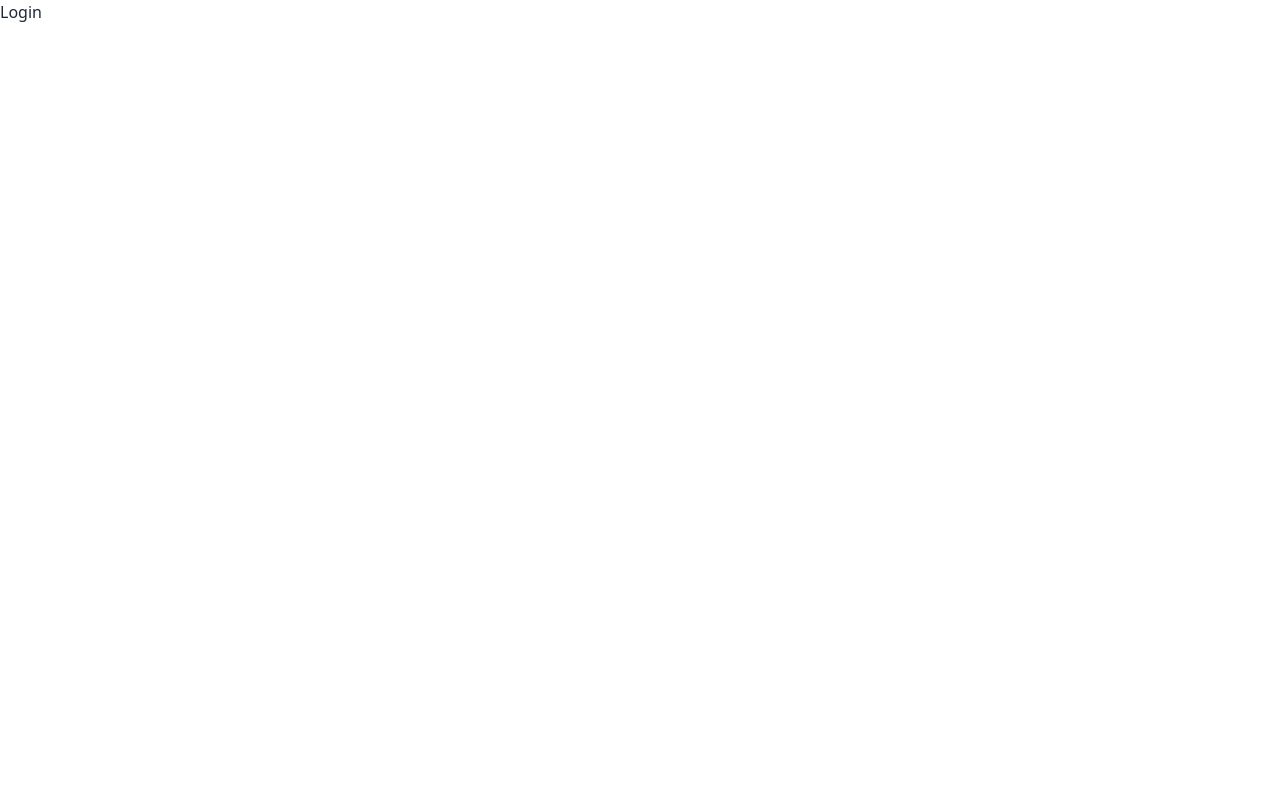
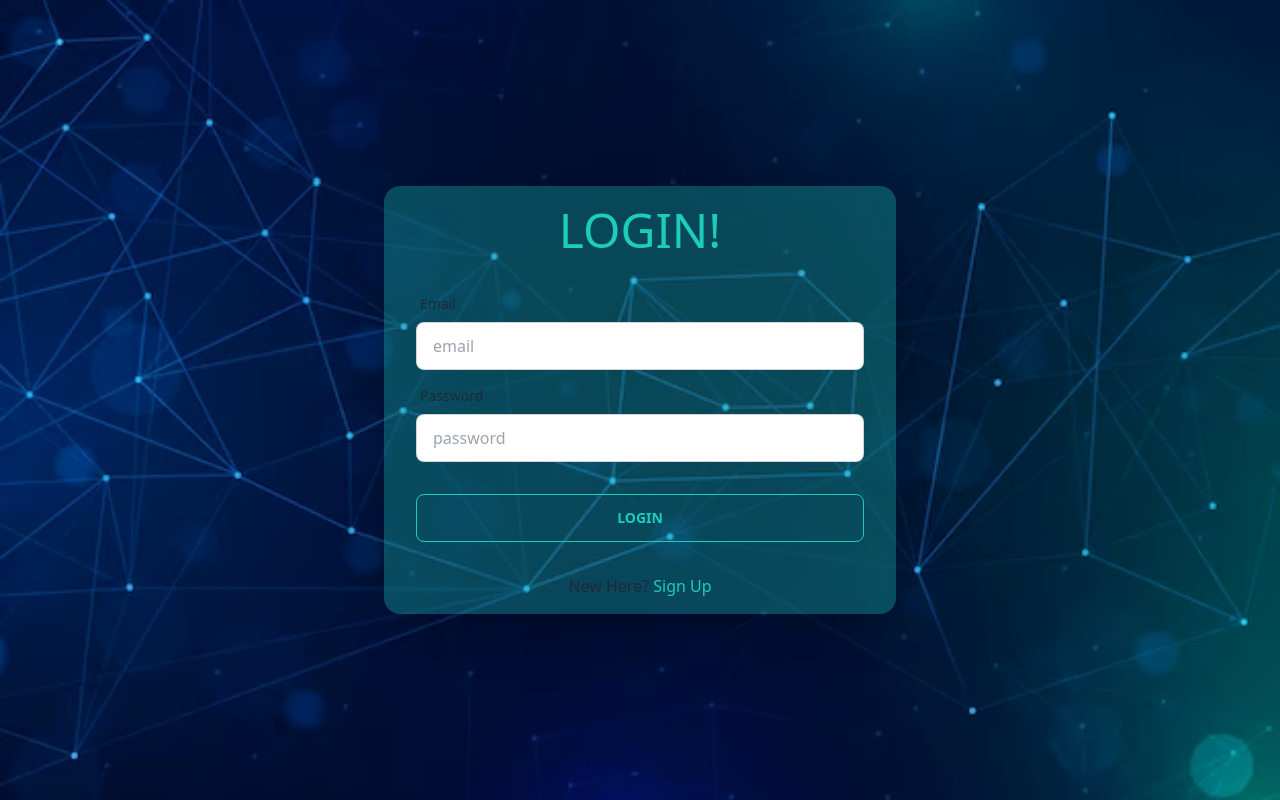
Before and after one commit to rakibmahmud139/summer-camp-school-sports-academy, a React (Vite) app: page /login in a window 1280 px wide. Built offline with nearby package versions, Linux system fonts and the light colour scheme; no server answers.

Commit message:
added login

```diff
--- a/package.json
+++ b/package.json
@@ -15,6 +15,7 @@
     "match-sorter": "^6.3.1",
     "react": "^18.2.0",
     "react-dom": "^18.2.0",
+    "react-hook-form": "^7.45.4",
     "react-router-dom": "^6.14.2",
     "sort-by": "^1.2.0",
     "sweetalert2": "^11.7.20"
--- a/src/Pages/Login/Login.jsx
+++ b/src/Pages/Login/Login.jsx
@@ -1,8 +1,58 @@
+import { useForm } from "react-hook-form";
+import { Link } from "react-router-dom";
+import useAuth from "../../hooks/useAuth";
+import Swal from "sweetalert2";
 
 const Login = () => {
+    const { login } = useAuth();
+
+
+    //Login User
+    const { register, handleSubmit, reset } = useForm();
+    const onSubmit = data => {
+        login(data.email, data.password)
+            .then(res => {
+                const loggedUser = res.user;
+                if (loggedUser) {
+                    Swal.fire({
+                        position: 'top-end',
+                        icon: 'success',
+                        title: 'Login Successful',
+                        showConfirmButton: false,
+                        timer: 1500
+                    })
+                    reset();
+                }
+            })
+            .catch(err => {
+                console.log(err);
+            })
+    };
+
+
     return (
-        <div>
-            <h3>Login </h3>
+        <div className="hero min-h-screen loginBackground">
+            <form onSubmit={handleSubmit(onSubmit)} className="card flex-shrink-0 w-full max-w-lg shadow-2xl bg-accent bg-opacity-30">
+                <h3 className="text-5xl text-center uppercase pt-5 text-accent">Login!</h3>
+                <div className="card-body">
+                    <div className="form-control">
+                        <label className="label">
+                            <span className="label-text">Email</span>
+                        </label>
+                        <input type="email"  {...register("email", { required: true })} placeholder="email" className="input input-bordered" />
+                    </div>
+
+                    <div className="form-control">
+                        <label className="label">
+                            <span className="label-text">Password</span>
+                        </label>
+                        <input type="password"  {...register("password", { required: true })} placeholder="password" className="input input-bordered" />
+                    </div>
+
+                    <input className="btn btn-outline btn-accent mt-6" type="submit" value="Login" />
+                </div>
+                <p className="text-center pb-4">New Here? <Link to='/signUp' className="text-accent">Sign Up</Link></p>
+            </form>
         </div>
     );
 };
--- a/src/Pages/SignUp/SignUp.jsx
+++ b/src/Pages/SignUp/SignUp.jsx
@@ -5,7 +5,7 @@ import Swal from "sweetalert2";
 
 
 const SignUp = () => {
-    const { createUser } = useAuth();
+    const { createUser, updateUserProfile } = useAuth();
     const [error, setError] = useState();
 
 
@@ -37,8 +37,9 @@ const SignUp = () => {
 
         createUser(email, password)
             .then(res => {
-                const createdUser = res.user;
-                console.log(createdUser);
+                const createUser = res.user;
+                updateUserProfile(name, photo)
+                    .then(res => {
                         if (createUser) {
                             Swal.fire({
                                 position: 'top-end',
@@ -48,6 +49,11 @@ const SignUp = () => {
                                 timer: 1500
                             })
                         }
+                    })
+                    .catch(err => {
+                        console.log(err);
+                    })
+                console.log(createUser);
                 form.reset('');
                 setError('');
             })
@@ -60,7 +66,7 @@ const SignUp = () => {
         <div className="hero min-h-screen loginBackground">
             <form onSubmit={handleSignUp} className="card flex-shrink-0 w-full max-w-lg shadow-2xl bg-accent bg-opacity-30">
                 <p className="text-center text-red-600 mt-4">{error}</p>
-                <h3 className="text-5xl text-center uppercase pt-5">Sign Up!</h3>
+                <h3 className="text-5xl text-center uppercase pt-5 text-accent">Sign Up!</h3>
                 <div className="card-body">
                     <div className="form-control">
                         <label className="label">
--- a/src/Provider/AuthProvider.jsx
+++ b/src/Provider/AuthProvider.jsx
@@ -1,10 +1,11 @@
-import { createContext, useState } from "react";
-import { createUserWithEmailAndPassword, getAuth } from 'firebase/auth'
+import { createContext, useEffect, useState } from "react";
+import { GoogleAuthProvider, createUserWithEmailAndPassword, getAuth, onAuthStateChanged, signInWithEmailAndPassword, signInWithPopup, signOut, updateProfile } from 'firebase/auth'
 import app from "../Firebase/Firebase.config";
 
 
 export const AuthContext = createContext();
 const auth = getAuth(app);
+const googleProvider = new GoogleAuthProvider();
 
 const AuthProvider = ({ children }) => {
     const [user, setUser] = useState(null);
@@ -17,11 +18,58 @@ const AuthProvider = ({ children }) => {
         return createUserWithEmailAndPassword(auth, email, password);
     }
 
+    //login User
+    const login = (email, password) => {
+        setLoading(true);
+        return signInWithEmailAndPassword(auth, email, password);
+    }
+
+
+    //google Login
+    const googleLogin = () => {
+        setLoading(true);
+        return signInWithPopup(auth, googleProvider);
+    }
+
+
+    //logOut
+    const logOut = () => {
+        setLoading(true);
+        return signOut(auth);
+    }
+
+
+    //updateUserProfile
+    const updateUserProfile = (name, photo) => {
+        return updateProfile(auth.currentUser, {
+            displayName: name, photoURL: photo
+        })
+    }
+
+
+    //On auth state change
+    useEffect(() => {
+        const unsubscribe = onAuthStateChanged(auth, currentUser => {
+            setUser(currentUser);
+            setLoading(false)
+        })
+        return () => {
+            return unsubscribe();
+        }
+    }, [])
+
+
+
+
 
     const authInfo = {
         user,
         loading,
-        createUser
+        createUser,
+        login,
+        googleLogin,
+        logOut,
+        updateUserProfile
     }
     return (
         <AuthContext.Provider value={authInfo}>
```
Also changed, not shown: 1 other file (tests, documents, lock files or other folders). Lines whose indentation alone changed are shown as unchanged.
